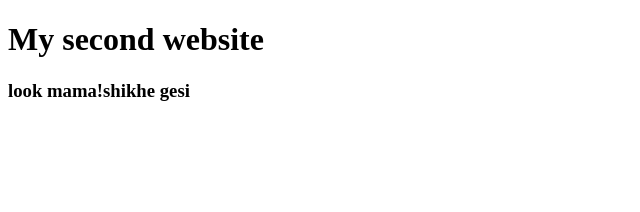
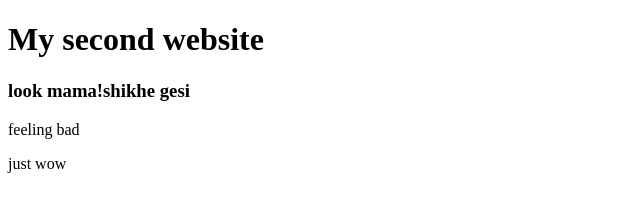
Before and after one commit to rakib18150/my-second-website, a plain HTML site: page index.html in a window 1280 px wide. Shown: the whole page, without its empty margins (0-640 px from the left). Drawn offline with Linux system fonts and the light colour scheme.

Commit message:
feel added

```diff
--- a/index.html
+++ b/index.html
@@ -9,5 +9,7 @@
 <body>
     <h1>My second website</h1>
     <h3>look mama!shikhe gesi</h3>
+    <p>feeling bad</p>
+    <p>just wow</p>
 </body>
 </html>
```
